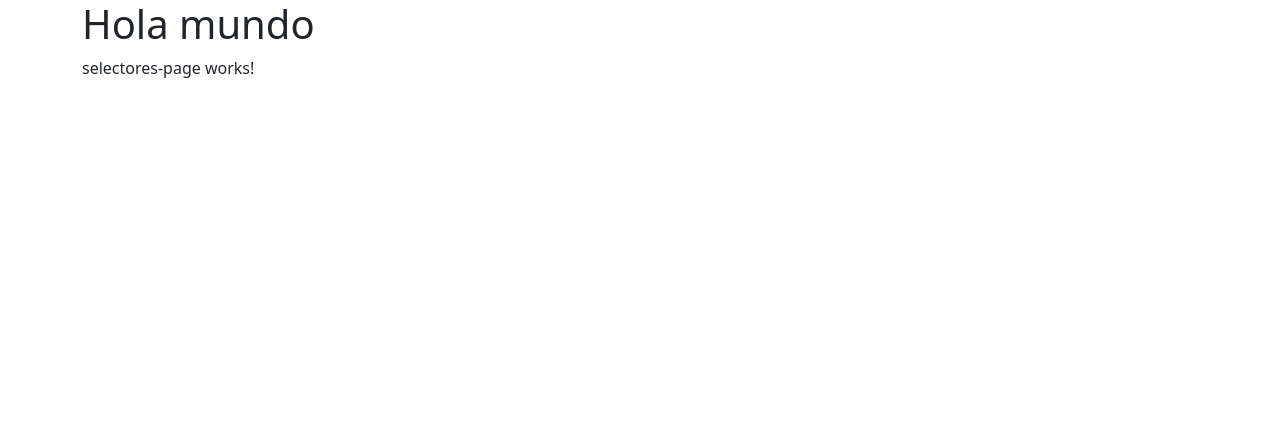
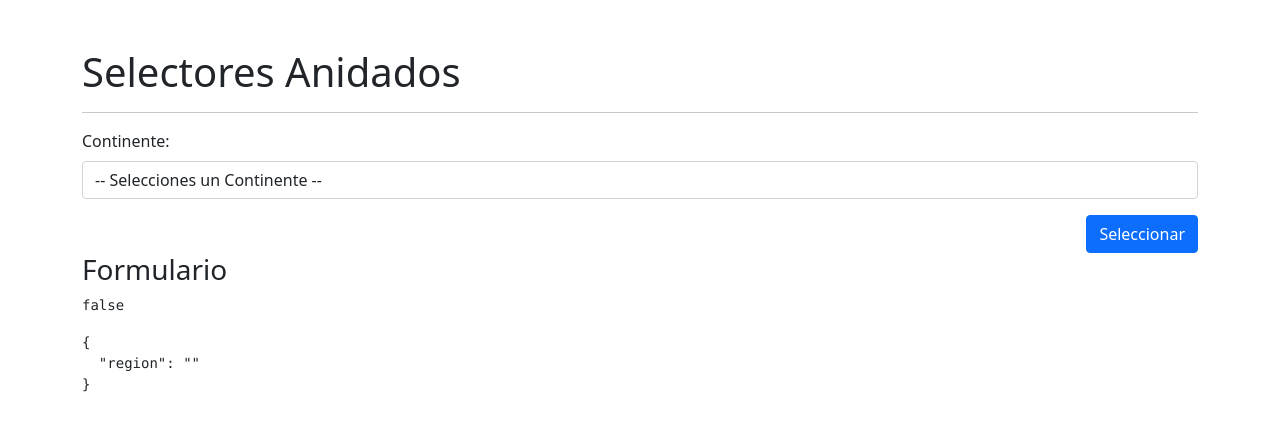
Before and after one commit to AlejandraMurilloL/angular-selectoresApp, an Angular app: page /paises/selectores in a window 1280 px wide. Shown: the top 430 px of the page. Built offline with nearby package versions, Linux system fonts and the light colour scheme.

Commit message:
Html primer selector, continentes

```diff
--- a/src/app/app.component.html
+++ b/src/app/app.component.html
@@ -1,2 +1 @@
-<h1>Hola mundo</h1>
 <router-outlet></router-outlet>
--- a/src/app/paises/pages/selectores-page/selectores-page.component.html
+++ b/src/app/paises/pages/selectores-page/selectores-page.component.html
@@ -1 +1,23 @@
-<p>selectores-page works!</p>
+<h1 class="mt-5">Selectores Anidados</h1>
+<hr>
+
+<form [formGroup]="miFormulario" (ngSubmit)="guardar()">
+    <div class="row mb-3">
+        <div class="col">
+            <label class="form-label">Continente:</label>
+            <select class="form-control" formControlName="region">
+                <option value="">-- Selecciones un Continente --</option>
+            </select>
+        </div>
+    </div>
+
+    <div class="row">
+        <div class="col">
+            <button class="btn btn-primary float-end" type="submit">Seleccionar</button>
+        </div>
+    </div>
+</form>
+
+<h3>Formulario</h3>
+<pre>{{miFormulario.valid}}</pre>
+<pre>{{miFormulario.value | json}}</pre>
--- a/src/app/paises/pages/selectores-page/selectores-page.component.ts
+++ b/src/app/paises/pages/selectores-page/selectores-page.component.ts
@@ -1,4 +1,5 @@
 import { Component, OnInit } from '@angular/core';
+import { FormBuilder, FormGroup, Validators } from '@angular/forms';
 
 @Component({
   selector: 'app-selectores-page',
@@ -8,9 +9,17 @@
 })
 export class SelectoresPageComponent implements OnInit {
 
-  constructor() { }
+  miFormulario: FormGroup = this.fb.group({
+    region: [ '', Validators.required ]
+  });
+
+  constructor(private fb: FormBuilder) { }
 
   ngOnInit(): void {
   }
 
+  guardar(): void {
+    console.log(this.miFormulario.value);
+  }
+
 }
--- a/src/app/paises/paises.module.ts
+++ b/src/app/paises/paises.module.ts
@@ -3,6 +3,7 @@
 
 import { PaisesRoutingModule } from './paises-routing.module';
 import { SelectoresPageComponent } from './pages/selectores-page/selectores-page.component';
+import { ReactiveFormsModule } from '@angular/forms';
 
 
 @NgModule({
@@ -11,7 +12,8 @@
   ],
   imports: [
     CommonModule,
-    PaisesRoutingModule
+    PaisesRoutingModule,
+    ReactiveFormsModule
   ]
 })
 export class PaisesModule { }
```
